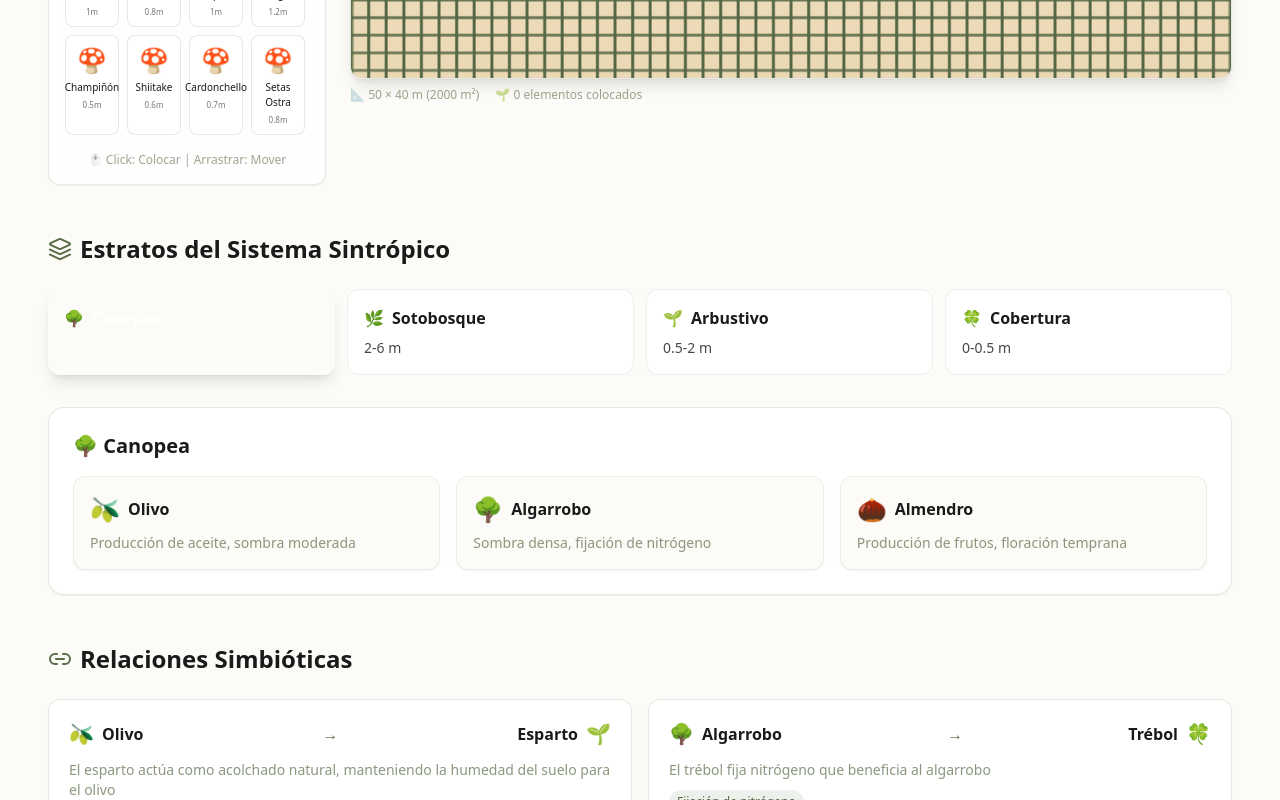
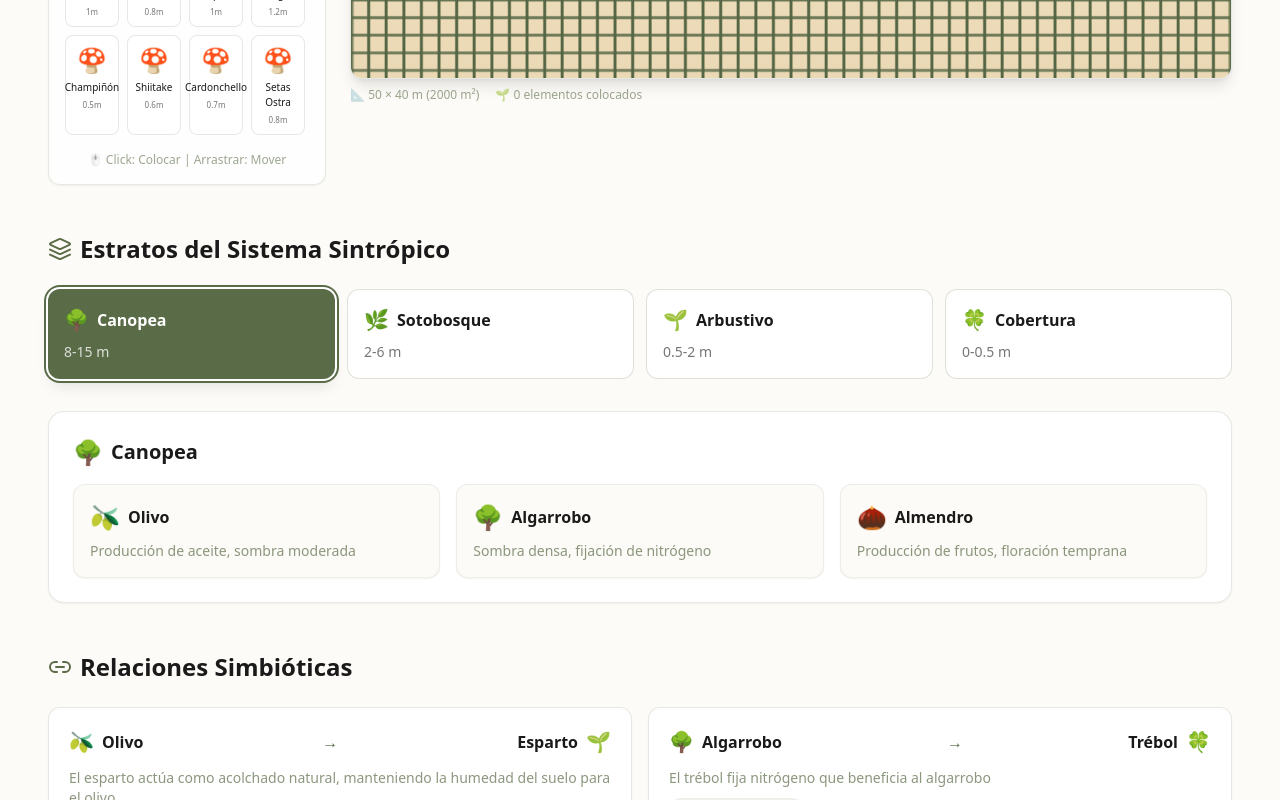
Before and after one commit to carmen-buendia/sicilia-soil-web, a Next.js app: page /design in a window 1280 px wide. Shown: the part 1103-1903 px from the top of the page. Built offline with nearby package versions, Linux system fonts and the light colour scheme.

Commit message:
fix color text in some design cards

```diff
--- a/app/design/page.tsx
+++ b/app/design/page.tsx
@@ -23,6 +23,7 @@ import {
   Search,
   Sprout,
   Flower2,
+  Box,
 } from "lucide-react";
 
 // Importar datos desde lib
@@ -371,7 +372,7 @@ export default function DesignPage() {
               </button>
             )}
 
-            {/* Botones de cambio de vista */}
+            {/* Botones de cambio de vista - CORREGIDO el icono 3D */}
             <div className="flex gap-2 bg-white rounded-xl border border-oliveGreen/20 p-1 shadow-sm">
               <button
                 onClick={() => setViewMode("2d")}
@@ -392,7 +393,7 @@ export default function DesignPage() {
                     : "text-oliveGreen/70 hover:bg-oliveGreen/10"
                 }`}
               >
-                <div className="w-4 h-4" />
+                <Box className="w-4 h-4" />
                 Visualización 3D
               </button>
             </div>
@@ -755,41 +756,56 @@ export default function DesignPage() {
             <Layers className="w-6 h-6 text-oliveGreen" />
             Estratos del Sistema Sintrópico
           </h2>
+
+          {/* Botones de capas - CORREGIDO con oliveGreen */}
           <div className="grid grid-cols-2 md:grid-cols-4 gap-3 mb-8">
-            {layers.map((layer) => (
+            {layers.map((layer) => {
+              const isActive = activeLayer === layer.id;
+              return (
                 <button
                   key={layer.id}
                   onClick={() => setActiveLayer(layer.id)}
                   className={`p-4 rounded-xl transition-all text-left ${
-                  activeLayer === layer.id
-                    ? `bg-gradient-to-r ${layer.color} text-white shadow-lg`
-                    : `bg-white ${layer.bg} text-charcoalGray hover:shadow-md border border-oliveGreen/10`
+                    isActive
+                      ? "bg-oliveGreen text-white shadow-lg ring-2 ring-oliveGreen ring-offset-2"
+                      : "bg-white text-charcoalGray hover:shadow-md border border-oliveGreen/20 hover:border-oliveGreen/40"
                   }`}
                 >
                   <div className="flex items-center gap-2 mb-2">
-                  {layer.icon}
-                  <span className="font-bold">{layer.name}</span>
+                    <span className="text-xl">{layer.icon}</span>
+                    <span
+                      className={`font-bold ${isActive ? "text-white" : "text-charcoalGray"}`}
+                    >
+                      {layer.name}
+                    </span>
                   </div>
-                <p className="text-sm opacity-80">{layer.height}</p>
+                  <p
+                    className={`text-sm ${isActive ? "text-white/80" : "text-charcoalGray/60"}`}
+                  >
+                    {layer.height}
+                  </p>
                 </button>
-            ))}
+              );
+            })}
           </div>
 
+          {/* Contenido de la capa seleccionada */}
           {layers.map(
             (layer) =>
               activeLayer === layer.id && (
                 <div
                   key={layer.id}
-                  className={`bg-white rounded-2xl p-6 border border-oliveGreen/15 shadow-sm`}
+                  className="bg-white rounded-2xl p-6 border border-oliveGreen/15 shadow-sm"
                 >
                   <h3 className="text-xl font-bold text-charcoalGray mb-4 flex items-center gap-2">
-                    {layer.icon} {layer.name}
+                    <span className="text-2xl">{layer.icon}</span>
+                    <span>{layer.name}</span>
                   </h3>
                   <div className="grid md:grid-cols-3 gap-4">
                     {layer.species.map((species, i) => (
                       <div
                         key={i}
-                        className="bg-offWhite rounded-xl p-4 shadow-sm border border-oliveGreen/10"
+                        className="bg-offWhite rounded-xl p-4 shadow-sm border border-oliveGreen/10 hover:shadow-md hover:-translate-y-1 transition-all"
                       >
                         <div className="flex items-center gap-2 mb-2">
                           <span className="text-2xl">{species.icon}</span>
--- a/app/globals.css
+++ b/app/globals.css
@@ -27,3 +27,18 @@
     text-wrap: balance;
   }
 }
+
+@keyframes fadeIn {
+  from {
+    opacity: 0;
+    transform: translateY(10px);
+  }
+  to {
+    opacity: 1;
+    transform: translateY(0);
+  }
+}
+
+.animate-fadeIn {
+  animation: fadeIn 0.4s ease-out forwards;
+}
--- a/app/page.tsx
+++ b/app/page.tsx
@@ -324,7 +324,7 @@ export default function HomePage() {
       <div className="mb-8 flex items-center justify-between flex-wrap gap-4">
         <div>
           <h1 className="text-3xl font-bold text-charcoalGray">
-            🌱 Sicilia Soil - Demo Online
+            🌱 Sicilia Soil - Demo Online (Work in progress)
           </h1>
           <p className="text-oliveGreen flex items-center gap-2">
             <Trees className="w-4 h-4" /> Monitoreo en tiempo real ·
```
Lines whose indentation alone changed are shown as unchanged.
